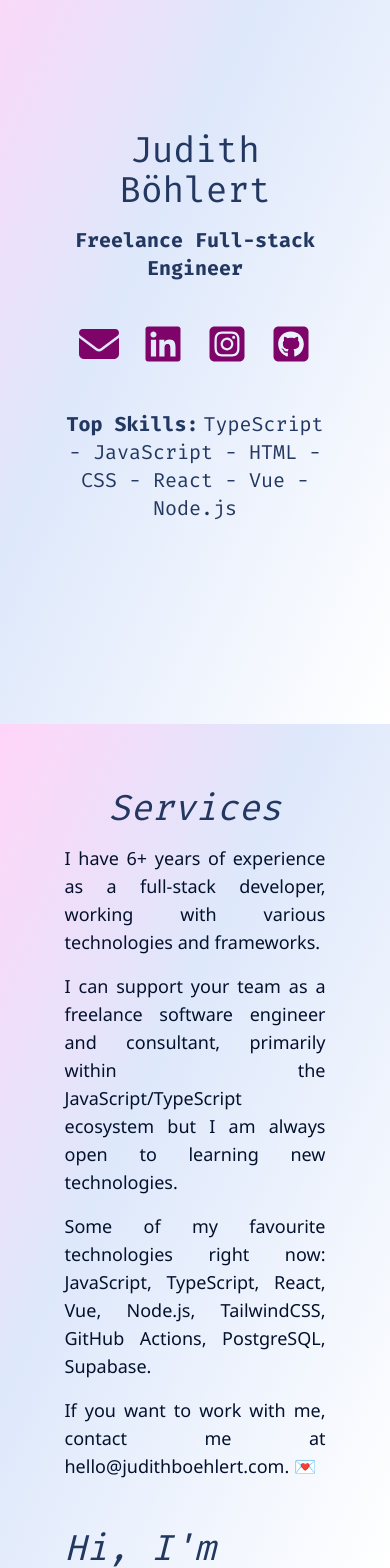
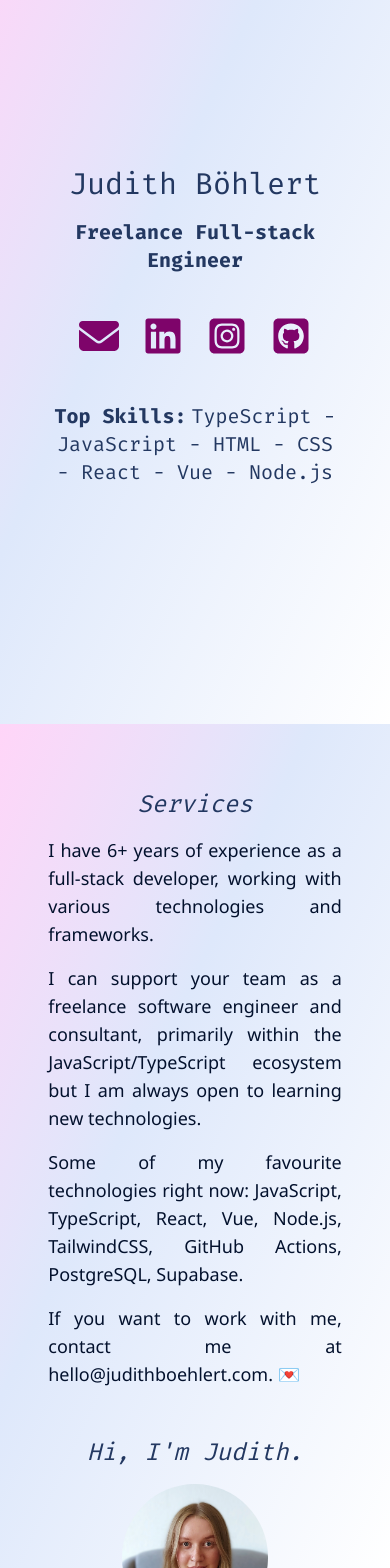
Before and after one commit to judicodes/judithboehlert-homepage, a React (Vite) app: page / in a window 390 px wide. Shown: the part 120-1688 px from the top of the page. Built offline with nearby package versions, Linux system fonts and the light colour scheme.

Commit message:
Fix layout. (#16)

```diff
--- a/src/App.tsx
+++ b/src/App.tsx
@@ -36,7 +36,7 @@ function App() {
             />
           </button>
         </div>
-        <div className="container mx-auto w-10/12 md:w-8/12 lg:w-6/12 xl:w-5/12 2xl:w-4/12">
+        <div className="container mx-auto w-11/12 md:w-8/12 lg:w-6/12 xl:w-5/12 2xl:w-4/12">
           <div className=" flex h-[100vh] flex-col items-center justify-center text-center">
             <HeaderSection />
           </div>
--- a/src/components/AboutSection.tsx
+++ b/src/components/AboutSection.tsx
@@ -15,7 +15,7 @@ const paragraphs = [
 function AboutSection() {
   return (
     <div className="my-8 flex flex-col items-center">
-      <h3 className="font-mono text-4xl italic text-neutral-700 transition-all duration-500 dark:text-neutral-100">
+      <h3 className="text-center font-mono text-2xl italic text-neutral-700 transition-all duration-500 sm:text-3xl dark:text-neutral-100">
         Hi, I&apos;m Judith.
       </h3>
       <img
--- a/src/components/HeaderSection.tsx
+++ b/src/components/HeaderSection.tsx
@@ -28,10 +28,10 @@ const icons = [
 function HeaderSection() {
   return (
     <div className="mb-12 flex flex-col items-center">
-      <h1 className="mb-4 font-mono text-4xl text-neutral-700 transition-all duration-500 md:text-6xl dark:text-neutral-100">
+      <h1 className="mb-4 font-mono text-3xl text-neutral-700 transition-all duration-500 sm:text-4xl md:text-6xl dark:text-neutral-100">
         Judith Böhlert
       </h1>
-      <h2 className="font-mono text-xl font-semibold text-neutral-700 transition-all duration-500 md:text-3xl dark:text-neutral-100">
+      <h2 className="font-mono text-xl font-semibold text-neutral-700 transition-all duration-500 sm:text-2xl md:text-3xl dark:text-neutral-100">
         Freelance Full-stack Engineer
       </h2>
       <div className="my-10 flex h-12 flex-row items-center justify-center space-x-6 ">
--- a/src/components/ServicesSection.tsx
+++ b/src/components/ServicesSection.tsx
@@ -11,7 +11,7 @@ const paragraphs = [
 function ServicesSection() {
   return (
     <div className="flex flex-col items-center">
-      <h3 className="my-4 font-mono text-4xl italic text-neutral-700 transition-all duration-500 dark:text-neutral-100">
+      <h3 className="my-4 text-center font-mono text-2xl italic text-neutral-700 transition-all duration-500 sm:text-3xl dark:text-neutral-100">
         Services
       </h3>
 
```
